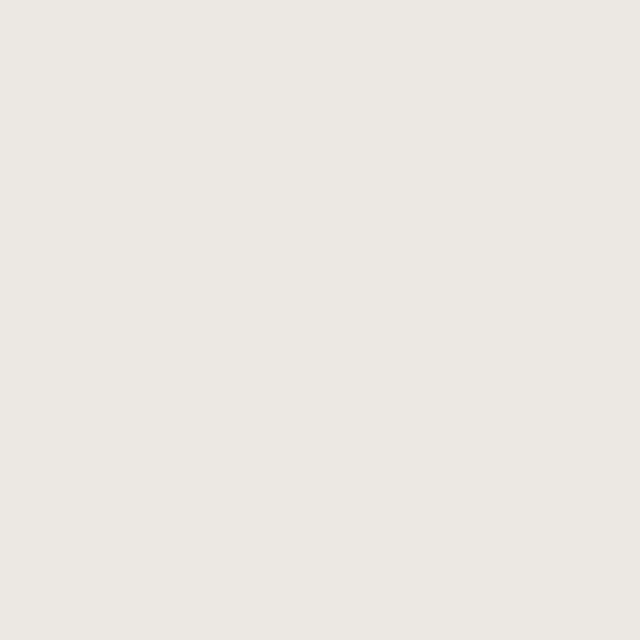
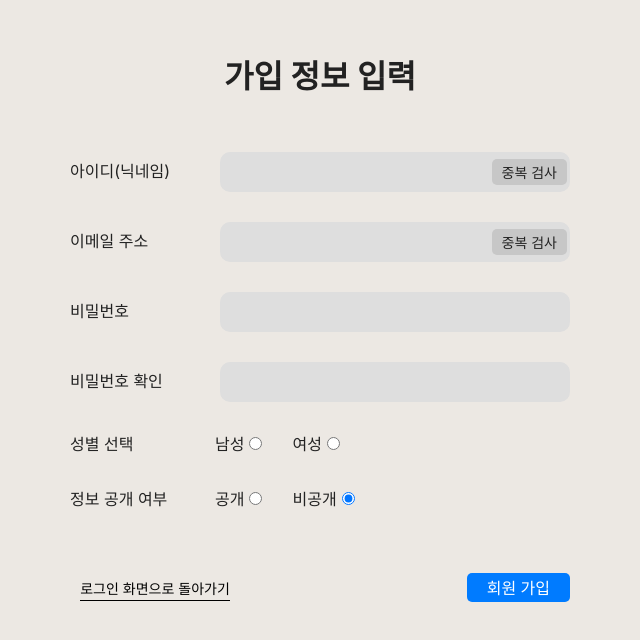
Before and after one commit to ashjang/FitTogether, a React (Vite) app in the folder web/: page / in a window 1280 px wide. Shown: the part 882-1522 px from the top of the page, without its empty margins (320-960 px from the left). Before the commit the page ends 840 px from the top, so only its background shows below. Built offline with nearby package versions, Linux system fonts and the light colour scheme.

Commit message:
feat: [feature/LogIn] - 회원가입 페이지 구현

```diff
--- a/web/src/App.tsx
+++ b/web/src/App.tsx
@@ -1,10 +1,12 @@
 import "./App.css";
 import LogIn from "./pages/LogIn/LogIn";
+import SignIn from "./pages/LogInSub/SignIn";
 
 function App() {
   return (
     <>
       <LogIn />
+      <SignIn />
     </>
   );
 }
--- a/web/src/pages/LogIn/LogIn.tsx
+++ b/web/src/pages/LogIn/LogIn.tsx
@@ -86,7 +86,7 @@ const LogInButton = styled.button`
 interface Props {}
 
 const LogIn: React.FC<Props> = () => {
-  const [email, setEmail] = useState<string>("");
+  const [nickname, setnickName] = useState<string>("");
   const [password, setPassword] = useState<string>("");
   const [token, setToken] = useState<string>("");
 
@@ -94,7 +94,7 @@ const LogIn: React.FC<Props> = () => {
     event.preventDefault();
 
     const formData = {
-      email: email,
+      nickname: nickname,
       password: password,
     };
 
@@ -128,9 +128,9 @@ const LogIn: React.FC<Props> = () => {
           <InputField>
             <input
               type="text"
-              value={email}
-              onChange={(e) => setEmail(e.target.value)}
-              placeholder="이메일 주소를 입력하세요"
+              value={nickname}
+              onChange={(e) => setnickName(e.target.value)}
+              placeholder="아이디(닉네임)를 입력하세요"
             />
           </InputField>
           <InputField>
--- a/web/src/pages/LogInSub/SignIn.tsx
+++ b/web/src/pages/LogInSub/SignIn.tsx
@@ -0,0 +1,277 @@
+import React, { useState } from "react";
+import axios from "axios";
+import styled from "@emotion/styled";
+
+const Page = styled.div`
+  display: flex;
+  flex-direction: column;
+  justify-content: center;
+  align-items: center;
+  min-height: 100vh;
+  // min-height는 삭제 예정
+`;
+
+const Title = styled.h1`
+  width: 500px;
+  margin-bottom: 50px;
+`;
+
+const Form = styled.form`
+  position: relative;
+  width: 500px;
+  height: 450px;
+`;
+
+const InputTextDiv = styled.div`
+  display: flex;
+  justify-content: space-between;
+  align-items: center;
+  position: relative;
+  margin-bottom: 30px;
+`;
+
+const DuplicateCheckButton = styled.button`
+  display: flex;
+  justify-content: center;
+  align-items: center;
+  position: absolute;
+  right: 0px;
+  padding: 3px 10px 0px;
+  border: 0;
+  border-radius: 5px;
+  margin-right: 3px;
+  outline: none;
+  background-color: #c7c7c7;
+  font-size: 14px;
+`;
+
+const InputText = styled.input`
+  width: 350px;
+  height: 40px;
+  border: 0;
+  border-radius: 10px;
+  outline: none;
+  padding-left: 10px;
+  background-color: rgb(222, 222, 222);
+`;
+
+const InputRadioDiv = styled.div`
+  display: flex;
+  position: relative;
+  margin-bottom: 30px;
+`;
+
+const RadioContainer = styled.div`
+  position: absolute;
+  left: 145px;
+`;
+
+const InputRadio = styled.input`
+  margin: 0px 30px 0px 5px;
+`;
+
+const SignInButton = styled.button`
+  position: absolute;
+  right: 0px;
+  bottom: 0px;
+  border: 0;
+  border-radius: 5px;
+  outline: none;
+  padding: 3px 20px 0px;
+  background-color: #007bff;
+  color: white;
+`;
+
+const BackButton = styled.a`
+  position: relative;
+  left: -165px;
+  top: -24px;
+`;
+
+const BackButtonText = styled.p`
+  font-size: 14px;
+  border-bottom: 1px solid black;
+`;
+
+interface Props {}
+
+const SignIn: React.FC<Props> = () => {
+  const [nickname, setNickname] = useState<string>("");
+  const [email, setEmail] = useState<string>("");
+  const [password, setPassword] = useState<string>("");
+  const [gender, setGender] = useState<string>("");
+  const [isPublic, setIsPublic] = useState<boolean>(false);
+  const [confirmPassword, setConfirmPassword] = useState<string>("");
+
+  const handleNicknameChange = (event: React.ChangeEvent<HTMLInputElement>) => {
+    setNickname(event.target.value);
+  };
+
+  const handleEmailChange = (event: React.ChangeEvent<HTMLInputElement>) => {
+    setEmail(event.target.value);
+  };
+
+  const handlePasswordChange = (event: React.ChangeEvent<HTMLInputElement>) => {
+    setPassword(event.target.value);
+  };
+
+  const handleConfirmPasswordChange = (
+    event: React.ChangeEvent<HTMLInputElement>
+  ) => {
+    setConfirmPassword(event.target.value);
+  };
+
+  const handleGenderChange = (event: React.ChangeEvent<HTMLInputElement>) => {
+    setGender(event.target.value);
+  };
+
+  const handlePublicChange = (event: React.ChangeEvent<HTMLInputElement>) => {
+    setIsPublic(event.target.value === "public");
+  };
+
+  const handleSignUp = async (event: React.FormEvent) => {
+    event.preventDefault();
+
+    // 폼 유효성 검사
+    if (password !== confirmPassword) {
+      alert("비밀번호가 일치하지 않습니다.");
+      return;
+    }
+
+    // 백엔드로 전송할 데이터
+    const formData = {
+      nickname: nickname,
+      email: email,
+      password: password,
+      gender: gender,
+      isPublic: isPublic,
+    };
+
+    try {
+      const response = await axios.post("/users/signup", formData);
+      console.log("회원가입 성공:", response.data);
+      // 회원 가입 성공 처리 로직 추가
+    } catch (error) {
+      console.error("회원가입 실패:", error);
+      // 회원 가입 실패 처리 로직 추가
+    }
+  };
+
+  return (
+    <Page>
+      <Title>가입 정보 입력</Title>
+      <Form onSubmit={handleSignUp}>
+        <InputTextDiv>
+          <label htmlFor="nickname">아이디(닉네임)</label>
+          <InputText
+            type="text"
+            id="nickname"
+            name="nickname"
+            value={nickname}
+            onChange={handleNicknameChange}
+            required
+          />
+          <DuplicateCheckButton>중복 검사</DuplicateCheckButton>
+        </InputTextDiv>
+
+        <InputTextDiv>
+          <label htmlFor="email">이메일 주소</label>
+          <InputText
+            type="email"
+            id="email"
+            name="email"
+            value={email}
+            onChange={handleEmailChange}
+            required
+          />
+          <DuplicateCheckButton>중복 검사</DuplicateCheckButton>
+        </InputTextDiv>
+
+        <InputTextDiv>
+          <label htmlFor="password">비밀번호</label>
+          <InputText
+            type="password"
+            id="password"
+            name="password"
+            value={password}
+            onChange={handlePasswordChange}
+            required
+          />
+        </InputTextDiv>
+
+        <InputTextDiv>
+          <label htmlFor="confirmPassword">비밀번호 확인</label>
+          <InputText
+            type="password"
+            id="confirmPassword"
+            name="confirmPassword"
+            value={confirmPassword}
+            onChange={handleConfirmPasswordChange}
+            required
+          />
+        </InputTextDiv>
+
+        <InputRadioDiv>
+          <span>성별 선택</span>
+          <RadioContainer>
+            <label>
+              남성
+              <InputRadio
+                type="radio"
+                name="gender"
+                value="male"
+                checked={gender === "male"}
+                onChange={handleGenderChange}
+              />
+            </label>
+            <label>
+              여성
+              <InputRadio
+                type="radio"
+                name="gender"
+                value="female"
+                checked={gender === "female"}
+                onChange={handleGenderChange}
+              />
+            </label>
+          </RadioContainer>
+        </InputRadioDiv>
+
+        <InputRadioDiv>
+          <span>정보 공개 여부</span>
+          <RadioContainer>
+            <label>
+              공개
+              <InputRadio
+                type="radio"
+                name="public_info"
+                value="public"
+                checked={isPublic}
+                onChange={handlePublicChange}
+              />
+            </label>
+            <label>
+              비공개
+              <InputRadio
+                type="radio"
+                name="public_info"
+                value="private"
+                checked={!isPublic}
+                onChange={handlePublicChange}
+              />
+            </label>
+          </RadioContainer>
+        </InputRadioDiv>
+
+        <div>
+          <SignInButton type="submit">회원 가입</SignInButton>
+        </div>
+      </Form>
+      <BackButton href="">
+        <BackButtonText>로그인 화면으로 돌아가기</BackButtonText>
+      </BackButton>
+    </Page>
+  );
+};
+
+export default SignIn;
```
